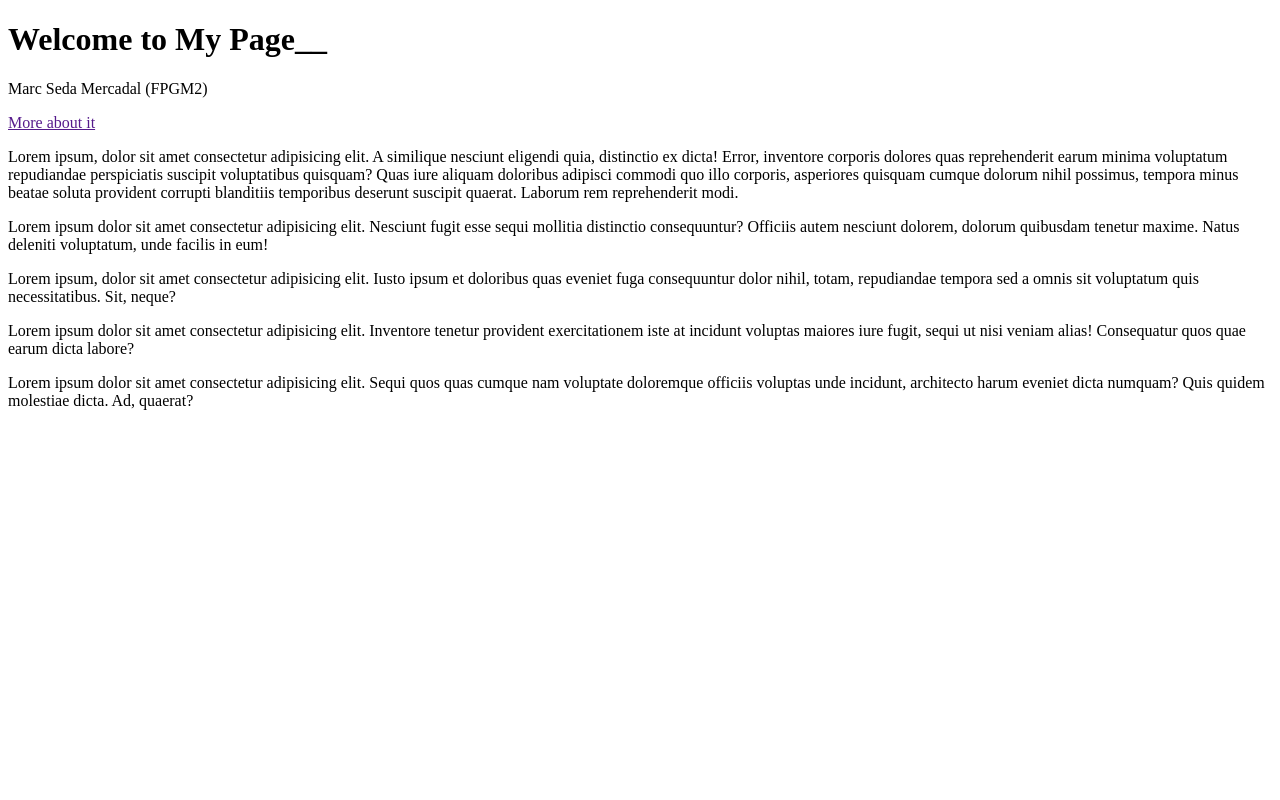
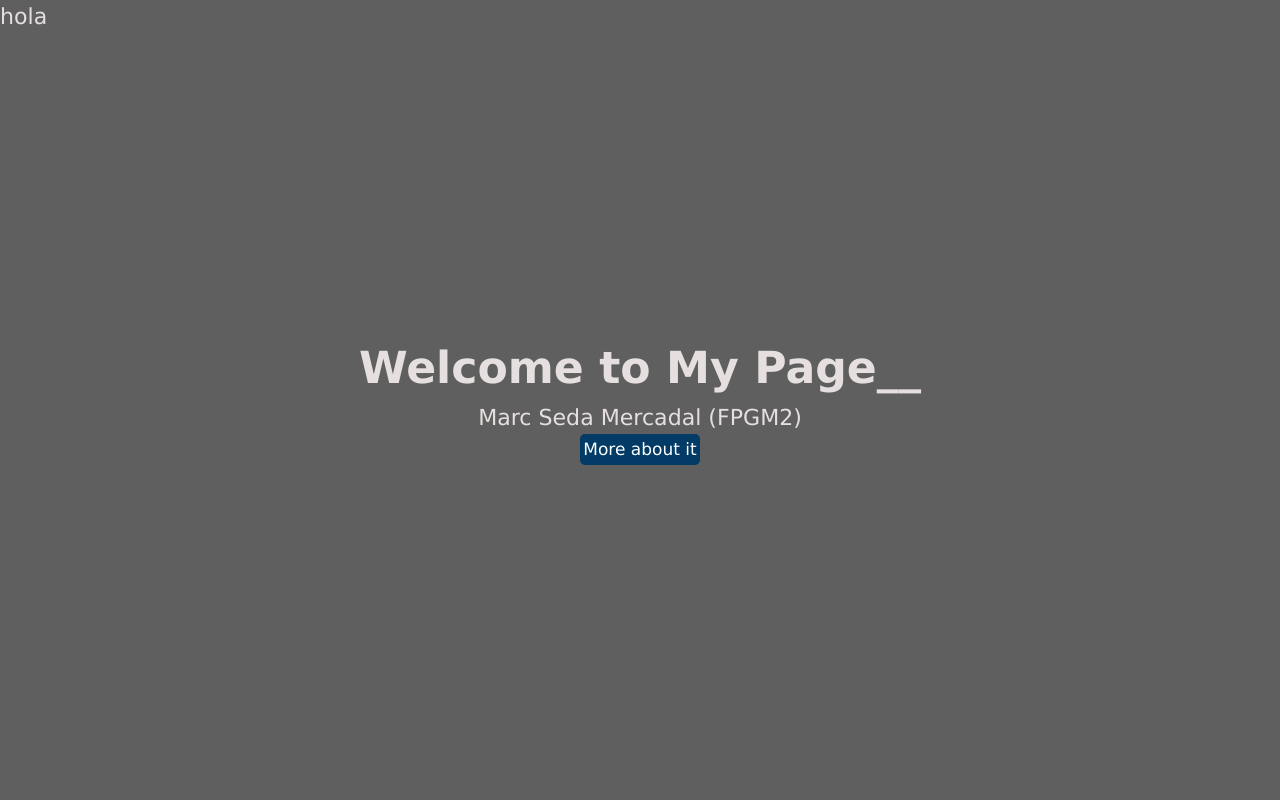
Before and after one commit to MarcSeda/landingpage, a plain HTML site: page landingpage.html in a window 1280 px wide. Shown: the top 800 px of the page. Drawn offline with Linux system fonts and the light colour scheme; the site is published under a folder, as on GitHub Pages, so addresses that start at the root find nothing.

Commit message:
he llevat la barra

```diff
--- a/landingpage.html
+++ b/landingpage.html
@@ -4,7 +4,7 @@
     <meta charset="UTF-8">
     <meta name="viewport" content="width=device-width, initial-scale=1.0">
     <title>landingpage</title>
-    <link rel="stylesheet" href="/css/landingpage.css">
+    <link rel="stylesheet" href="css/landingpage.css">
 </head>
 <body>
     <header id="showcase">
```
